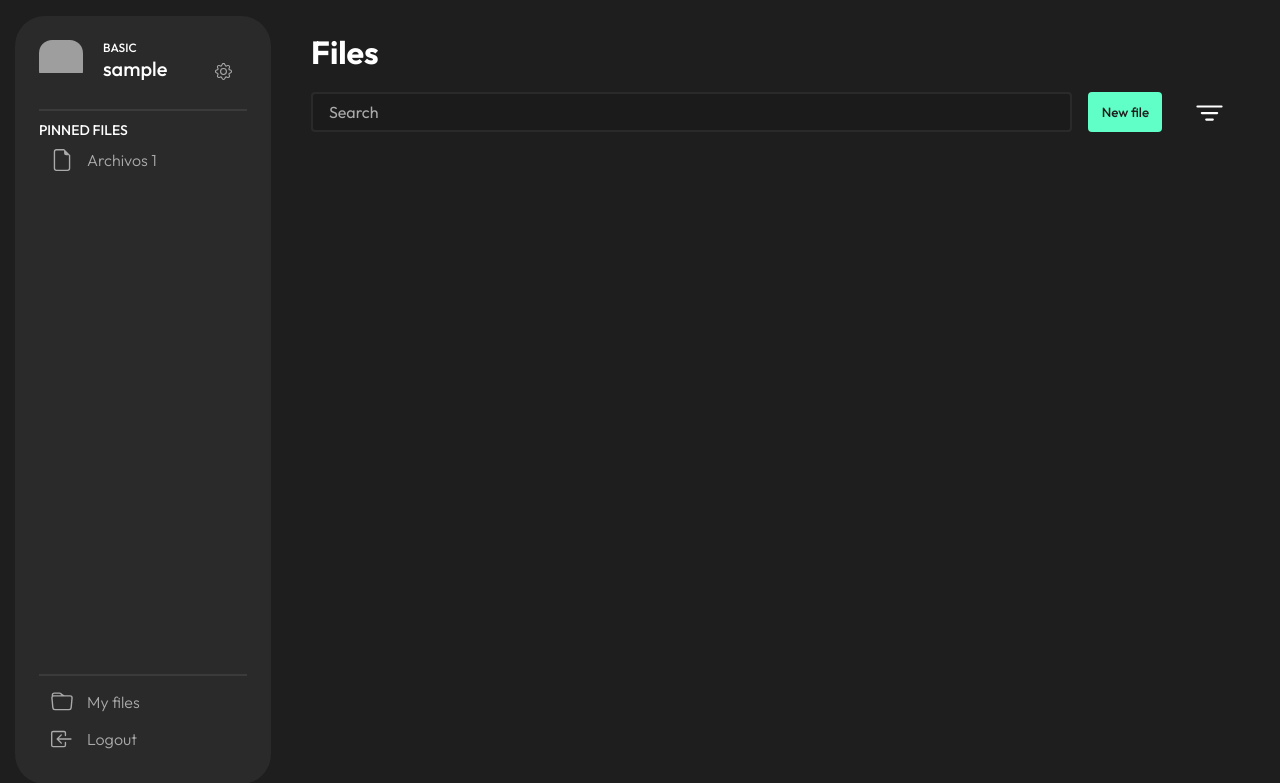
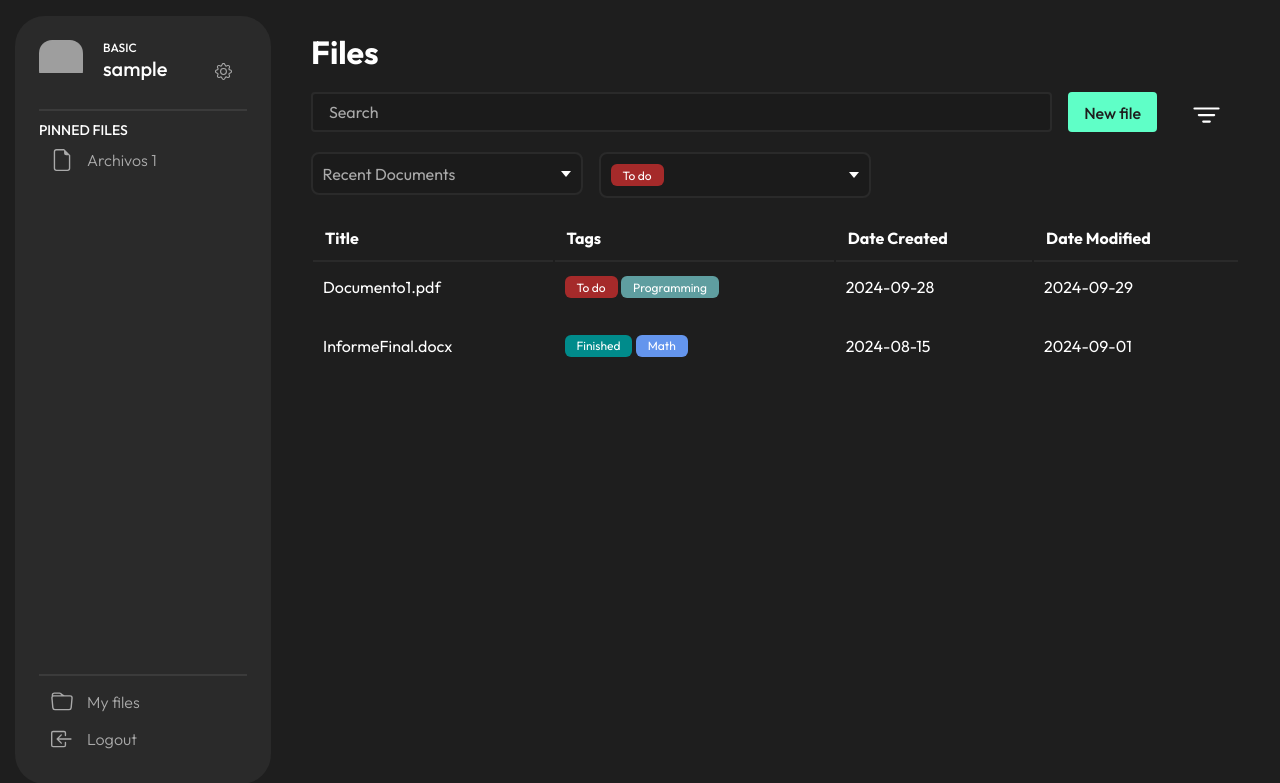
Before and after one commit to KORC-hub/NoteSync, an ASP.NET Core app: page /Home/Files in a window 1280 px wide. Shown: the top 783 px of the page. Run offline with ASP.NET Core 8, Linux system fonts and the light colour scheme; the visitor is signed in with stand-in values (Sample User, id 1); grey boxes are pictures that could not be loaded.

Commit message:
Improved the design of the view for the files

```diff
--- a/Presentation.web/Views/Home/Files.cshtml
+++ b/Presentation.web/Views/Home/Files.cshtml
@@ -3,7 +3,7 @@
     Layout = "_LayoutHome";
 }
 
-<div class="text-center">
+
 <h1>Files</h1>
 <div class="container">
     <input class="input-text" type="text" placeholder="Search" />
@@ -19,4 +19,77 @@
         </svg>
     </button>
 </div>
+
+<div class="filters">
+    <div class="custom-select">
+        <div class="select">
+            <span class="selected">Recent Documents</span>
+            <div class="caret"></div>
         </div>
+        <ul class="select-menu">
+            <li class="active" data-value="recent">Recent Documents</li>
+            <li data-value="alphabetical-asc">Alphabetical (A-Z)</li>
+            <li data-value="alphabetical-desc">Alphabetical (Z-A)</li>
+            <li data-value="date-created-newest">Date Created (Newest First)</li>
+            <li data-value="date-created-oldest">Date Created (Oldest First)</li>
+            <li data-value="date-modified-newest">Date Modified (Newest First)</li>
+            <li data-value="date-modified-oldest">Date Modified (Oldest First)</li>
+        </ul>
+    </div>
+    <div class="custom-select">
+        <div class="select">
+            <span class="selected"><div class="tag" style="background-color: brown">To do</div></span>
+            <div class="caret"></div>
+        </div>
+        <ul class="select-menu">
+            <li class="active" data-value="tag">
+                <div class="tag" style="background-color: brown">To do</div>
+            </li>
+            <li data-value="tag">
+                <div class="tag" style="background-color: chocolate">In progress</div>
+            </li>
+            <li data-value="tag"><div class="tag" style="background-color: darkcyan">Finish</div></li>
+            <li data-value="tag">
+                <div class="tag" style="background-color: cornflowerblue">Math</div>
+            </li>
+            <li data-value="tag">
+                <div class="tag" style="background-color: cadetblue">Programming</div>
+            </li>
+        </ul>
+    </div>
+</div>
+
+<div class="file-list">
+    <table>
+        <thead>
+            <tr>
+                <th>Title</th>
+                <th>Tags</th>
+                <th>Date Created</th>
+                <th>Date Modified</th>
+            </tr>
+        </thead>
+        <tbody>
+            <tr>
+                <td>Documento1.pdf</td>
+                <td>
+                    <div class="tag" style="background-color: brown">To do</div>
+                    <div class="tag" style="background-color: cadetblue">Programming</div>
+                </td>
+                <td>2024-09-28</td>
+                <td>2024-09-29</td>
+            </tr>
+            <tr>
+                <td>InformeFinal.docx</td>
+                <td>
+                    <div class="tag" style="background-color: darkcyan">Finished</div>
+                    <div class="tag" style="background-color: cornflowerblue">Math</div>
+                </td>
+                <td>2024-08-15</td>
+                <td>2024-09-01</td>
+            </tr>
+        </tbody>
+    </table>
+</div>
+
+<script src="~/js/customSelectInteractive.js"></script>
--- /dev/null
+++ b/Presentation.web/wwwroot/css/BasicStyle/Components/button.css
@@ -0,0 +1,29 @@
+/* button style */
+
+.button {
+    width: auto;
+    font-size: 16px;
+    font-weight: 500;
+    padding: 0.7em 1em;
+    border-radius: 4px;
+    border: none;
+    cursor: pointer;
+}
+
+.primary-button {
+    background-color: var(--primary-color);
+    color: var(--background);
+}
+
+.transparent-button {
+    background-color: transparent;
+    color: var(--text-color-light);
+}
+
+.primary-button:hover {
+    background-color: var(--primary-button-hover);
+}
+
+.transparent-button:hover {
+    background-color: var(--second-background);
+}
--- /dev/null
+++ b/Presentation.web/wwwroot/css/BasicStyle/Components/input.css
@@ -0,0 +1,36 @@
+/* Input style */
+
+.input-text {
+    margin: 0;
+    width: auto;
+    background-color: var(--textbox-background);
+    color: var(--text-color);
+    font-size: 16px;
+    padding: 0.7em 1em;
+    border: solid var(--second-background) 2px;
+    border-radius: 4px;
+}
+
+.input-text::placeholder {
+    color: var(--unselect-text);
+}
+
+.input-text:focus {
+    outline: none;
+    border: solid var(--primary-color) 1px;
+}
+
+input[type="file"] {
+    color: var(--unselect-text);
+    background-color: var(--textbox-background);
+}
+
+input[type="file"]::file-selector-button {
+    margin-right: 20px;
+    border: none;
+    background: var(--second-background);
+    padding: 10px 20px;
+    border-radius: 4px;
+    color: var(--text-color-light);
+    cursor: pointer;
+}
--- /dev/null
+++ b/Presentation.web/wwwroot/css/BasicStyle/Components/select.css
@@ -0,0 +1,112 @@
+/* Select Style*/
+
+.custom-select {
+    min-width: 17em;
+    width: auto;
+    position: relative;
+}
+
+.custom-select * {
+    box-sizing: border-box;
+}
+
+.select {
+    background-color: var(--textbox-background);
+    color: var(--unselect-text);
+    display: flex;
+    justify-content: space-between;
+    align-items: center;
+    border: solid var(--second-background) 2px;
+    border-radius: 0.5em;
+    padding: 0.6em;
+    cursor: pointer;
+    transition: background 0.3s;
+}
+
+.select:hover {
+    border: 1px solid var(--primary-color);
+}
+
+.select-clicked {
+    border: 1px solid var(--primary-color);
+}
+
+.caret {
+    width: 0;
+    height: 0;
+    border-left: 5px solid transparent;
+    border-right: 5px solid transparent;
+    border-top: 6px solid var(--text-color);
+    transition: 0.3s;
+}
+
+.caret-rotate {
+    transform: rotate(90deg);
+}
+
+.select-menu {
+    list-style: none;
+    padding: 0em 0.5em;
+    background-color: var(--textbox-background);
+    border-radius: 0.5em;
+    position: absolute;
+    top: 3em;
+    left: 0;
+    width: 100%;
+    height: 0;
+    transition: 300ms cubic-bezier(0.77, 0, 0, 0.18, 1);
+    transition: 0.2s;
+    z-index: 1;
+    overflow-y: scroll;
+}
+
+.select-menu::-webkit-scrollbar {
+    width: 8px;
+}
+
+.select-menu::-webkit-scrollbar-track {
+    background: var(--scrollbar-track);
+    border-radius: 0 1em 1em 0;
+}
+
+.select-menu::-webkit-scrollbar-thumb {
+    background: var(--scrollbar-thumb);
+    border-radius: 0 1em 1em 0;
+}
+
+.select-menu::-webkit-scrollbar-thumb:hover {
+    background: var(--scrollbar-thumb-hover);
+}
+
+.select-menu li {
+    padding: 0.4em 0.5em;
+    margin: 0.3em 0;
+    border-radius: 0.5em;
+    color: var(--unselect-text);
+    cursor: pointer;
+}
+
+.select-menu li:hover {
+    background-color: var(--second-background);
+    color: var(--text-color);
+}
+
+.select-menu .active {
+    border-left: 1px solid var(--primary-color);
+    border-radius: 0 0.5em 0.5em 0;
+    color: var(--text-color);
+}
+
+.menu-open {
+    border: 2px solid var(--second-background);
+    height: 10em;
+}
+
+.tag {
+    display: inline-block;
+    width: auto;
+    font-size: 12px;
+    color: var(--text-color);
+    padding: 0.3em 1em;
+    border-radius: 0.5em;
+}
--- a/Presentation.web/wwwroot/css/BasicStyle/componentsStyle.css
+++ b/Presentation.web/wwwroot/css/BasicStyle/componentsStyle.css
@@ -1,67 +1,4 @@
 @import url("palette.css");
-
-/* Input style */
-
-.input-text {
-    margin: 0;
-    width: auto;
-    background-color: var(--textbox-background);
-    color: var(--text-color);
-    font-size: 16px;
-    padding: 0.7em 1em;
-    border: solid var(--second-background) 2px;
-    border-radius: 4px;
-}
-
-.input-text::placeholder {
-    color: var(--unselect-text);
-}
-
-.input-text:focus {
-    outline: none;
-    border: solid var(--primary-color) 1px;
-}
-
-input[type="file"] {
-    color: var(--unselect-text);
-    background-color: var(--textbox-background);
-}
-
-input[type="file"]::file-selector-button {
-    margin-right: 20px;
-    border: none;
-    background: var(--second-background);
-    padding: 10px 20px;
-    border-radius: 4px;
-    color: var(--text-color-light);
-    cursor: pointer;
-}
-
-/* button style */
-
-.button {
-    width: auto;
-    font-weight: 500;
-    padding: 0.7em 1em;
-    border-radius: 4px;
-    border: none;
-    cursor: pointer;
-}
-
-.primary-button {
-    background-color: var(--primary-color);
-    color: var(--background);
-}
-
-.transparent-button {
-    background-color: transparent;
-    color: var(--text-color-light);
-}
-
-.primary-button:hover {
-    background-color: var(--primary-button-hover);
-}
-
-.transparent-button:hover {
-    background-color: var(--second-background);
-}
+@import url("/css/BasicStyle/Components/button.css");
+@import url("/css/BasicStyle/Components/input.css");
+@import url("/css/BasicStyle/Components/select.css");
--- a/Presentation.web/wwwroot/css/BasicStyle/palette.css
+++ b/Presentation.web/wwwroot/css/BasicStyle/palette.css
@@ -29,4 +29,8 @@
     --primary-button-hover: #48bd94;
     --link-color: #6495ed;
     --error-color: #c05f5fa7;
+    --scrollbar-track: #404040;
+    --scrollbar-thumb: #727272;
+    --scrollbar-thumb-hover: #9e9e9e;
 }
+}
--- a/Presentation.web/wwwroot/css/ViewStyle/fileStyle.css
+++ b/Presentation.web/wwwroot/css/ViewStyle/fileStyle.css
@@ -10,3 +10,39 @@
 .input-text {
     flex-grow: 1; /* hace que el input ocupe el espacio disponible*/
 }
+
+.filters {
+    display: flex;
+    width: 100%;
+    gap: 1rem;
+}
+
+.file-list {
+    width: 100%;
+    margin-top: 1em;
+    border-collapse: collapse;
+}
+
+.file-list table {
+    width: 100%;
+}
+
+.file-list th,
+.file-list td {
+    padding: 12px;
+    text-align: left;
+}
+
+.file-list th {
+    background-color: var(--background);
+    border-bottom: 2px solid var(--second-background);
+}
+
+.file-list td {
+    border-bottom: 10px solid var(--background);
+    padding-left: 10px;
+}
+
+.file-list tr:hover {
+    background-color: var(--textbox-background);
+}
--- /dev/null
+++ b/Presentation.web/wwwroot/js/customSelectInteractive.js
@@ -0,0 +1,44 @@
+const customSelects = document.querySelectorAll(".custom-select");
+
+customSelects.forEach((customSelect) => {
+    console.log("Pass");
+    const select = customSelect.querySelector(".select");
+    const caret = customSelect.querySelector(".caret");
+    const selectMenu = customSelect.querySelector(".select-menu");
+    const options = customSelect.querySelectorAll(".select-menu li");
+    const selected = customSelect.querySelector(".selected");
+
+    select.addEventListener("click", () => {
+        select.classList.toggle("select-clicked");
+        caret.classList.toggle("caret-rotate");
+        selectMenu.classList.toggle("menu-open");
+    });
+
+    options.forEach((option) => {
+        option.addEventListener("click", () => {
+            const tagDiv = option.querySelector(".tag");
+
+            if (tagDiv) {
+                selected.innerHTML = tagDiv.outerHTML;
+            } else {
+                selected.innerText = option.innerText;
+            }
+            select.classList.remove("select-clicked");
+            caret.classList.remove("caret-rotate");
+            selectMenu.classList.remove("menu-open");
+            options.forEach((option) => {
+                option.classList.remove("active");
+            });
+            option.classList.add("active");
+        });
+    });
+
+    window.addEventListener("click", (e) => {
+        const size = customSelect.getBoundingClientRect();
+        if (e.clientX < size.left || e.clientX > size.right || e.clientY < size.top || e.clientY > size.bottom) {
+            select.classList.remove("select-clicked");
+            caret.classList.remove("caret-rotate");
+            selectMenu.classList.remove("menu-open");
+        }
+    });
+});
```
Also changed, not shown: 3 other files. Lines whose indentation alone changed are shown as unchanged.
